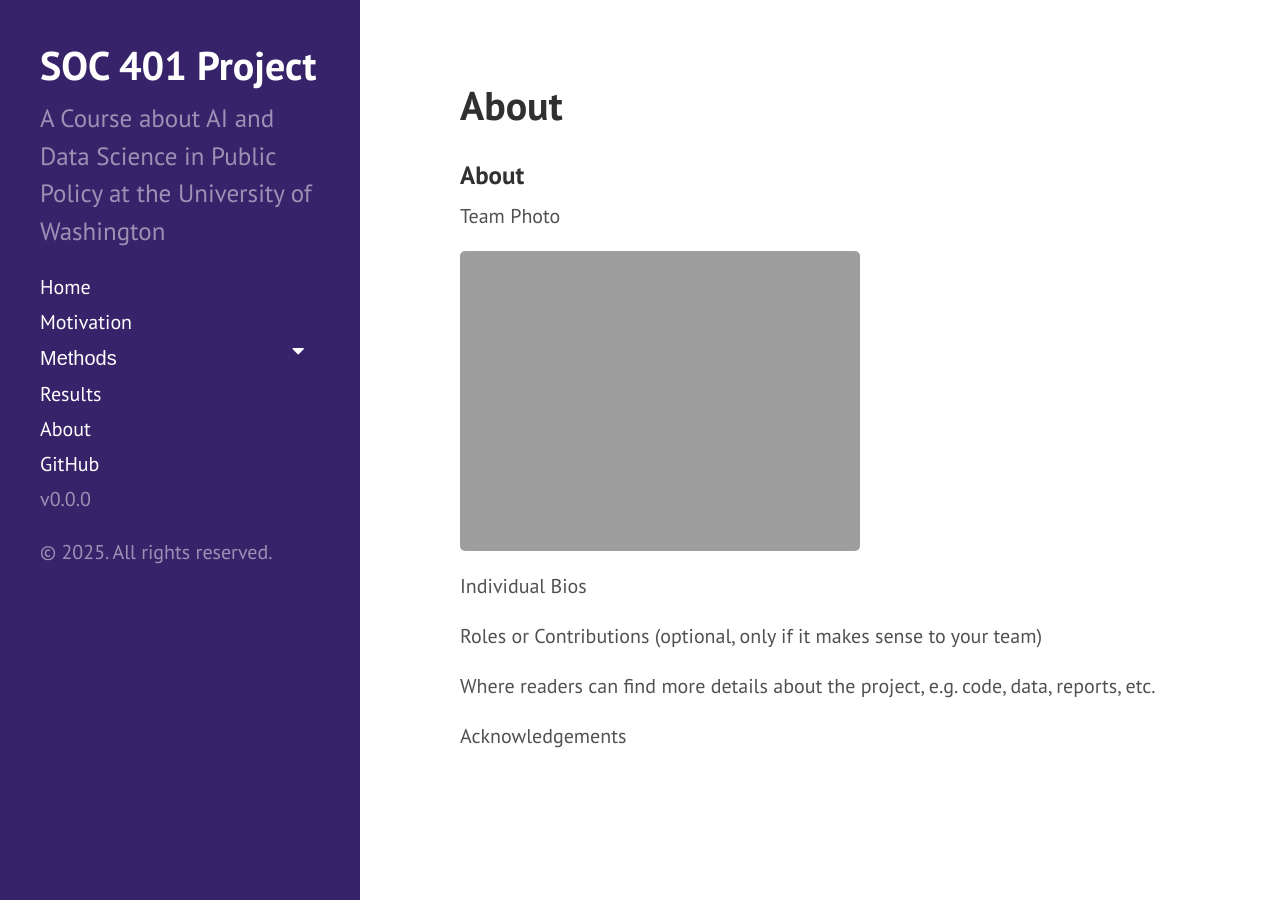
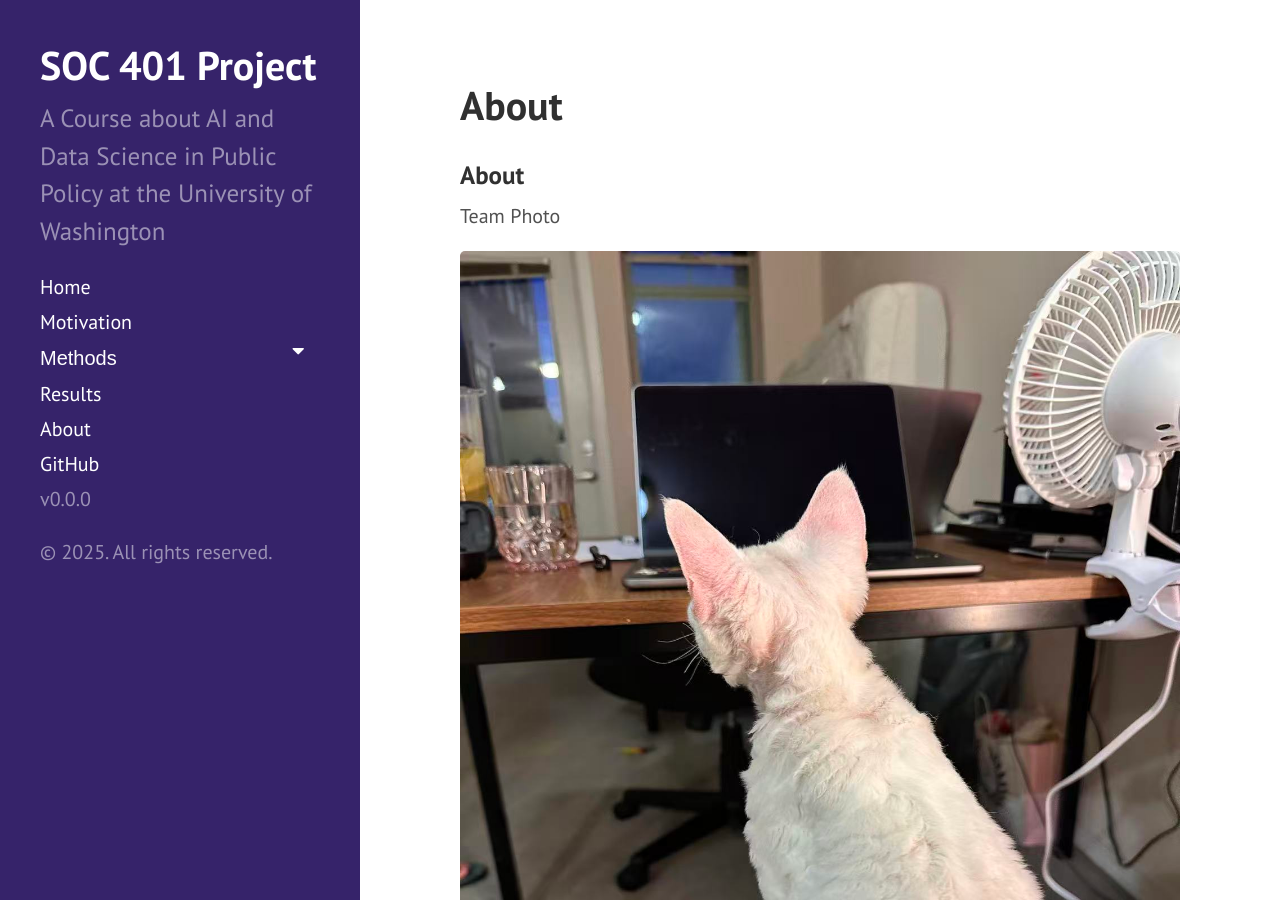
Before and after one commit to JianiT/SOC401-DS-AI-lab, a Jekyll site: the page built from about.md, in a window 1280 px wide and 900 px high. Built offline with Jekyll 4.4.1, drawn with Linux system fonts in a browser that asks for light colours.

Commit message:
Update team photo format in about.md
change the team photo to jpg version

```diff
--- a/about.md
+++ b/about.md
@@ -7,7 +7,7 @@ title: About
 
 Team Photo
 
-<img src="{{ site.url }}{{ site.baseurl }}/assets/img/about.HEIC">
+<img src="{{ site.url }}{{ site.baseurl }}/assets/img/about.jpg">
 
 Individual Bios
 
```
